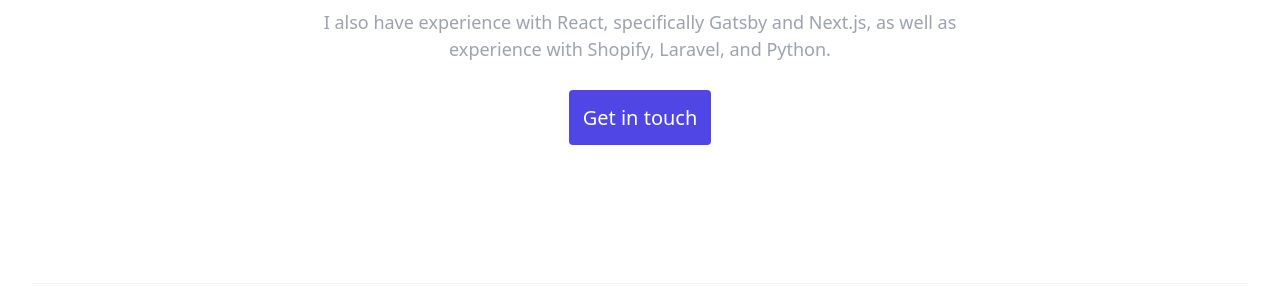
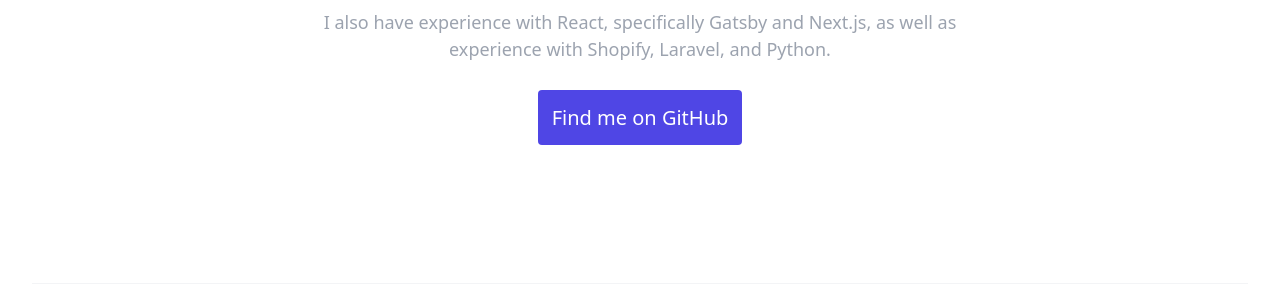
Before and after one commit to jamiewade/jamiewade.co.uk_old, a Gatsby site: page / in a window 1280 px wide. Shown: the part 444-730 px from the top of the page. Built offline with nearby package versions, Linux system fonts and the light colour scheme; Gatsby itself is replaced by a stand-in of ours.

Commit message:
The homepage CTA now links to my GitHub profile

```diff
--- a/src/pages/index.js
+++ b/src/pages/index.js
@@ -73,8 +73,9 @@ class IndexPage extends React.Component {
 								data-aos-duration={"750"}
 								data-aos-offset={"0"}>
 								<a
-									href={"mailto:jamie.wade.contact@icloud.com"}
-									className={"rounded bg-indigo-600 p-2.5 text-white sm:p-3 sm:text-lg md:p-3.5 md:text-xl duration-300 hover:bg-indigo-700"}>Get in touch</a>
+									href={"https://github.com/jamiewade"}
+									className={"rounded bg-indigo-600 p-2.5 text-white sm:p-3 sm:text-lg md:p-3.5 md:text-xl duration-300 hover:bg-indigo-700"}
+									target="_blank">Find me on GitHub</a>
 							</p>
 						</div>
 					</Content>
```
